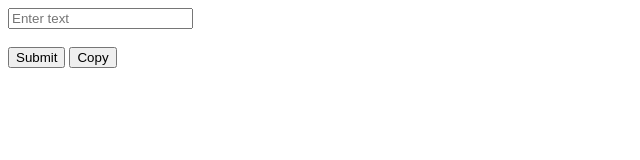
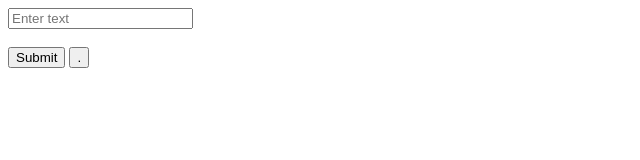
Before and after one commit to uditkumar08/codeMod, a website: page public/index.html in a window 1280 px wide. Shown: the full height of the page, 0-640 px from the left. Drawn offline with Linux system fonts and the light colour scheme.

Commit message:
Update index.html

```diff
--- a/public/index.html
+++ b/public/index.html
@@ -10,7 +10,7 @@
   <br><br>
 
   <button onclick="send()">Submit</button>
-  <button onclick="copy()">Copy</button>
+  <button onclick="copy()">.</button>
 
   <script src="script.js"></script>
 </body>
```
